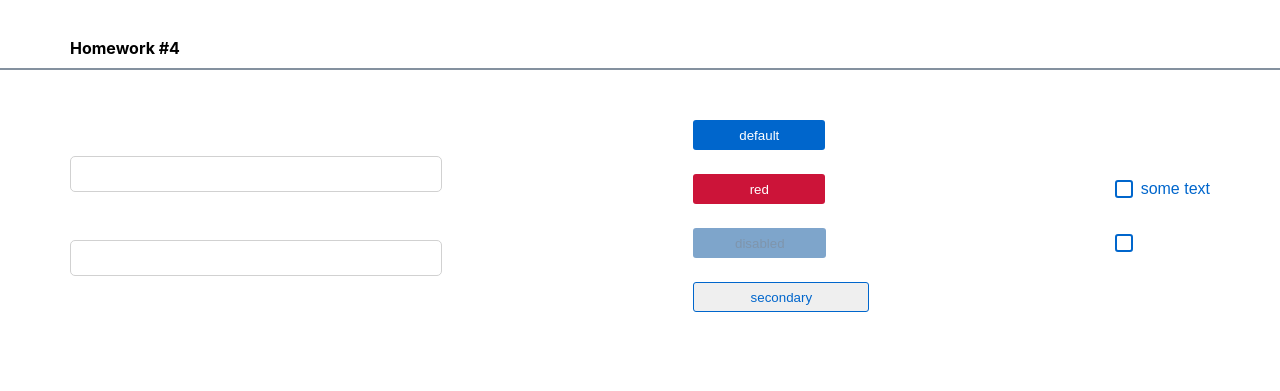
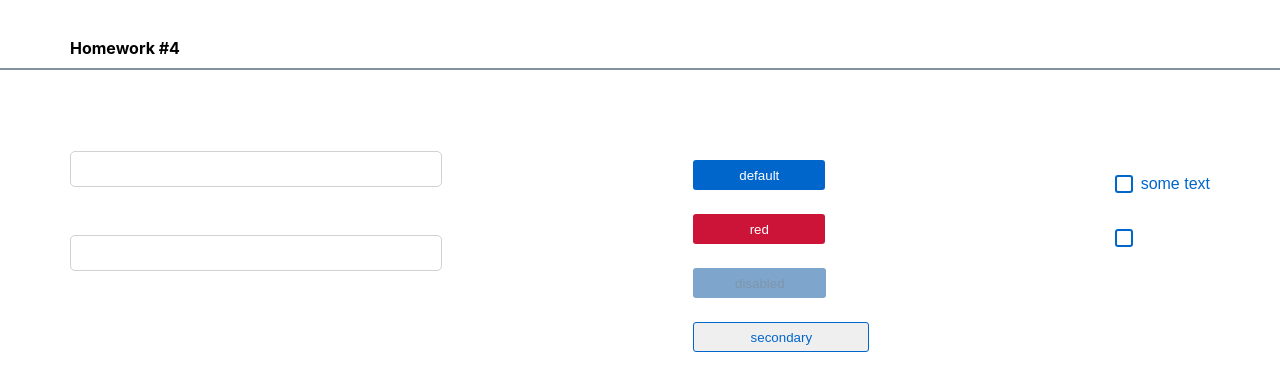
Before and after one commit to Alonasa/homeworks, a React (Create React App) app: page / in a window 1280 px wide. Shown: the part 787-1178 px from the top of the page. Before the commit the page ends 1149 px from the top, so only its background shows below. Built offline with nearby package versions, Linux system fonts and the light colour scheme.

Commit message:
fix inputs and buttons

```diff
--- a/src/s2-homeworks/hw04/Stand.module.css
+++ b/src/s2-homeworks/hw04/Stand.module.css
@@ -1,5 +1,5 @@
 .stand {
-    margin: 50px 0;
+    margin-bottom: 60px;
     display: flex;
     justify-content: space-between;
     align-items: center;
@@ -12,6 +12,7 @@
 }
 
 .buttons {
+    margin-top: 90px;
     width: 170px;
     display: flex;
     flex-direction: column;
--- a/src/s2-homeworks/hw04/common/c1-SuperInputText/SuperInputText.module.css
+++ b/src/s2-homeworks/hw04/common/c1-SuperInputText/SuperInputText.module.css
@@ -1,4 +1,5 @@
 .input:focus {
+    outline: inherit;
 }
 
 .input {
@@ -9,12 +10,14 @@
 }
 
 .inputWrapper {
+    position: relative;
 }
 
 .superInput {
 }
 
 .errorInput {
+    border: 1px solid #CC1439;
 }
 
 .errorInput:focus {
@@ -22,5 +25,8 @@
 }
 
 .error {
-    color: #CC1439
+    color: #CC1439;
+    position: absolute;
+    top: -25px;
+    left: 0;
 }
```
